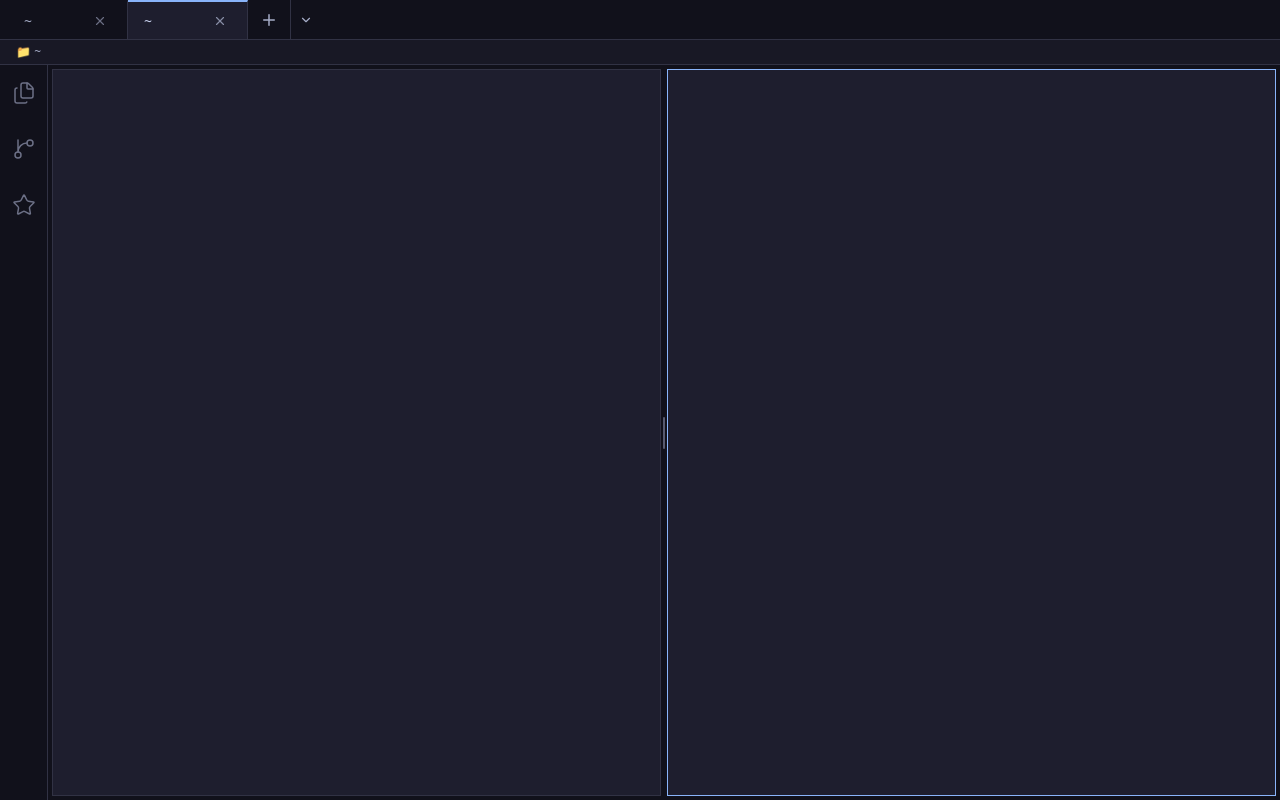
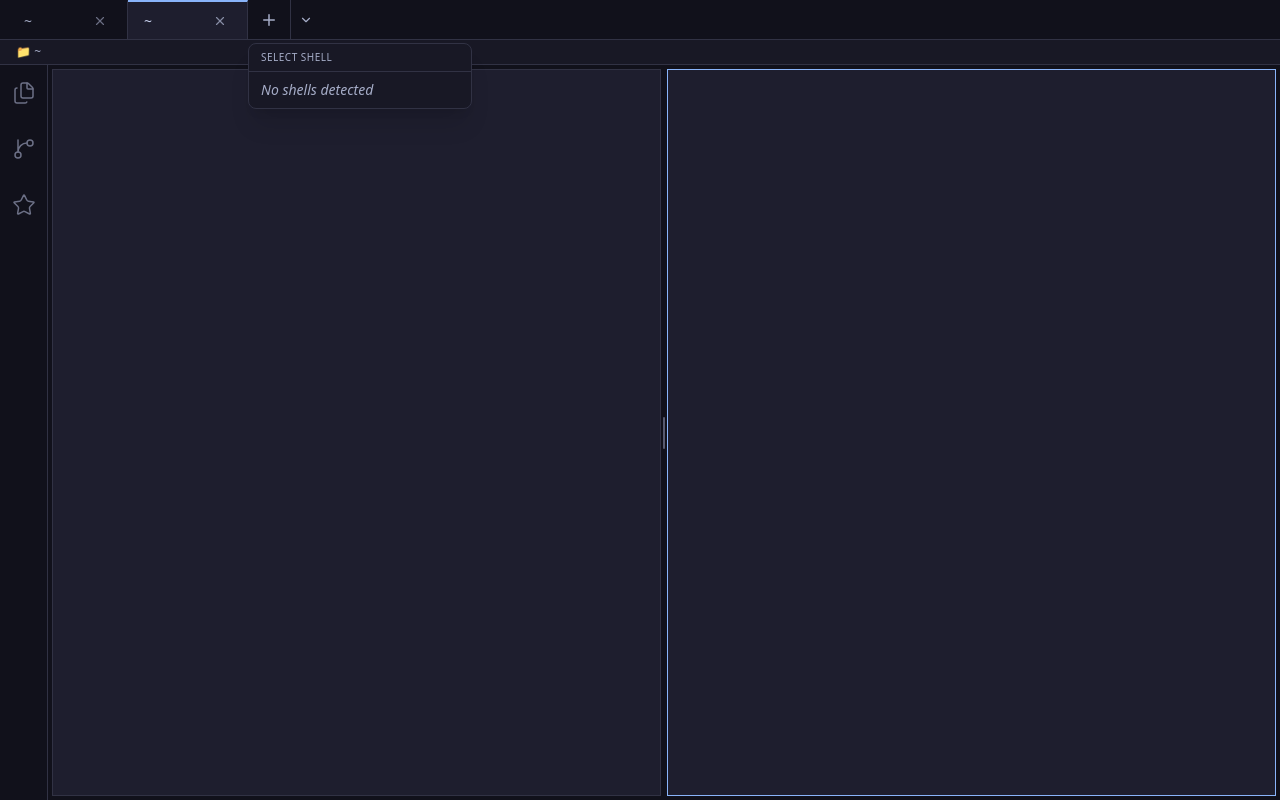
Before and after one commit to SelahattinSert/nexus-term, a React (Vite) app in the folder client/: page / in a window 1280 px wide. Both pictures are taken after a click on the button 305 px from the left and 19 px from the top of the page. Built offline with nearby package versions, Linux system fonts and the light colour scheme.

Commit message:
fix: refactor terminal layout, remove floating terminals, and fix state bugs

```diff
--- a/client/package.json
+++ b/client/package.json
@@ -20,7 +20,6 @@
     "react": "^19.2.4",
     "react-dom": "^19.2.4",
     "react-resizable-panels": "^4.10.0",
-    "react-rnd": "^10.5.3",
     "sonner": "^2.0.7",
     "zustand": "^5.0.12"
   },
--- a/client/src/components/NexusTerm.jsx
+++ b/client/src/components/NexusTerm.jsx
@@ -110,7 +110,7 @@ export default function NexusTerm({ sessionId }) {
     // We do initialization asynchronously
     const initConnection = async () => {
       try {
-        const shellPath = useStore.getState().paneShells[sessionId];
+        const shellPath = useStore.getState().paneShells?.[sessionId];
         await fetch(`/api/terminals?token=${token}`, {
           method: 'POST',
           headers: { 'Content-Type': 'application/json' },
--- a/client/src/components/TabBar.jsx
+++ b/client/src/components/TabBar.jsx
@@ -1,11 +1,12 @@
-import React, { useState, useEffect } from 'react';
+import React, { useState, useEffect, useRef } from 'react';
 import { useStore } from '../store';
-import { Plus, X, Sidebar, ChevronDown } from 'lucide-react';
+import { Plus, X, ChevronDown, Terminal } from 'lucide-react';
 
 export default function TabBar() {
   const { sessions, panes, focusedPane, setFocusedPane, createSession, removeSession, swapPane, addPane } = useStore();
   const [availableShells, setAvailableShells] = useState([]);
   const [isDropdownOpen, setIsDropdownOpen] = useState(false);
+  const dropdownRef = useRef(null);
 
   useEffect(() => {
     const token = new URLSearchParams(window.location.search).get('token');
@@ -17,17 +18,30 @@ export default function TabBar() {
       .catch(err => console.error("Failed to fetch shells", err));
   }, []);
 
+  // Close dropdown when clicking outside
+  useEffect(() => {
+    if (!isDropdownOpen) return;
+    const handleClickOutside = (e) => {
+      if (dropdownRef.current && !dropdownRef.current.contains(e.target)) {
+        setIsDropdownOpen(false);
+      }
+    };
+    document.addEventListener('mousedown', handleClickOutside);
+    return () => document.removeEventListener('mousedown', handleClickOutside);
+  }, [isDropdownOpen]);
+
   const handleTabClick = (session) => {
     const isVisible = panes.includes(session.id);
     if (isVisible) {
       setFocusedPane(session.id);
     } else {
-      // Tab Swapping Logic
+      // If grid is full (4 panes), swap the focused pane; otherwise add to grid
       const focusedIndex = panes.indexOf(focusedPane);
-      if (focusedIndex !== -1) {
+      if (panes.length >= 4 && focusedIndex !== -1) {
         swapPane(focusedIndex, session.id);
       } else if (panes.length < 4) {
         addPane(session.id);
+        setFocusedPane(session.id);
       } else {
         swapPane(0, session.id);
       }
@@ -35,7 +49,9 @@ export default function TabBar() {
   };
 
   return (
-    <div className="flex bg-ctp-crust h-10 items-center overflow-x-auto no-scrollbar border-b border-ctp-surface0 shrink-0 pl-2">
+    <div className="flex bg-ctp-crust h-10 items-center border-b border-ctp-surface0 shrink-0">
+      {/* Scrollable tab area - no flex-1, min-w-0 allows shrinking when many tabs exist */}
+      <div className="flex items-center h-full overflow-x-auto no-scrollbar pl-2 min-w-0">
         {sessions.map((session) => {
           const isVisible = panes.includes(session.id);
           const isFocused = focusedPane === session.id;
@@ -46,7 +62,7 @@ export default function TabBar() {
               key={session.id}
               onClick={() => handleTabClick(session)}
               className={`
-              flex items-center h-full px-4 gap-2 border-r border-ctp-surface0 cursor-pointer min-w-[120px] max-w-[200px] select-none
+                flex items-center h-full px-4 gap-2 border-r border-ctp-surface0 cursor-pointer min-w-[120px] max-w-[200px] select-none shrink-0
                 ${isFocused ? 'bg-ctp-base text-ctp-text border-t-2 border-t-ctp-blue' : 'text-ctp-subtext0 hover:bg-ctp-mantle border-t-2 border-t-transparent'}
               `}
             >
@@ -61,37 +77,49 @@ export default function TabBar() {
             </div>
           );
         })}
+      </div>
 
-      <div className="flex relative items-center h-full">
+      {/* Fixed action buttons - sits directly next to the last tab */}
+      <div className="flex items-center h-full shrink-0 relative" ref={dropdownRef}>
         <button
           onClick={() => createSession()}
-          className="h-full px-3 text-ctp-subtext0 hover:text-ctp-text hover:bg-ctp-mantle flex items-center justify-center"
+          className="h-full px-3 text-ctp-subtext0 hover:text-ctp-text hover:bg-ctp-mantle flex items-center justify-center border-r border-ctp-surface0"
           title="New Terminal"
         >
           <Plus size={18} />
         </button>
         <button
           onClick={() => setIsDropdownOpen(!isDropdownOpen)}
-          className="h-full px-2 text-ctp-subtext0 hover:text-ctp-text hover:bg-ctp-mantle flex items-center justify-center border-l border-ctp-surface0"
+          className="h-full px-2 text-ctp-subtext0 hover:text-ctp-text hover:bg-ctp-mantle flex items-center justify-center"
           title="Select Shell"
         >
           <ChevronDown size={14} />
         </button>
 
         {isDropdownOpen && (
-          <div className="absolute top-full right-0 mt-1 w-48 bg-ctp-mantle border border-ctp-surface0 rounded shadow-lg z-50">
-            {availableShells.map(shell => (
+          <div className="absolute top-full left-0 mt-1 w-56 bg-ctp-mantle border border-ctp-surface0 rounded-lg shadow-xl z-50 overflow-hidden">
+            <div className="px-3 py-1.5 text-[10px] uppercase tracking-wider text-ctp-subtext0 border-b border-ctp-surface0">
+              Select Shell
+            </div>
+            {availableShells.length > 0 ? (
+              availableShells.map(shell => (
                 <div
                   key={shell.path}
-                className="px-3 py-2 text-sm text-ctp-text hover:bg-ctp-surface0 cursor-pointer"
+                  className="px-3 py-2 text-sm text-ctp-text hover:bg-ctp-surface0 cursor-pointer flex items-center gap-2 transition-colors"
                   onClick={() => {
                     createSession({ shellPath: shell.path });
                     setIsDropdownOpen(false);
                   }}
                 >
-                {shell.name}
+                  <Terminal size={14} className="text-ctp-blue shrink-0" />
+                  <span>{shell.name}</span>
                 </div>
-            ))}
+              ))
+            ) : (
+              <div className="px-3 py-2 text-sm text-ctp-subtext0 italic">
+                No shells detected
+              </div>
+            )}
           </div>
         )}
       </div>
--- a/client/src/components/TerminalGrid.jsx
+++ b/client/src/components/TerminalGrid.jsx
@@ -3,7 +3,6 @@ import { useStore } from '../store';
 import NexusTerm from './NexusTerm';
 import ErrorOverlay from './ErrorOverlay';
 import { Panel, Group as PanelGroup, Separator as PanelResizeHandle } from 'react-resizable-panels';
-import { Rnd } from 'react-rnd';
 
 const TerminalWrapper = ({ paneId, focusedPane, setFocusedPane }) => (
   <div
@@ -27,46 +26,10 @@ const CustomResizeHandle = ({ direction }) => (
   </PanelResizeHandle>
 );
 
-const FloatingTerminal = ({ paneId, isMinimized, toggleMinimize, removePane }) => {
-    const { focusedPane, setFocusedPane } = useStore();
+export default function TerminalGrid() {
+  const { panes, focusedPane, setFocusedPane } = useStore();
 
-    if (isMinimized) return null; // Minimized rendering handled elsewhere
-
-    return (
-        <Rnd
-            default={{
-                x: 100, y: 100, width: 500, height: 350
-            }}
-            minWidth={300}
-            minHeight={200}
-            bounds="parent"
-            className="z-50 bg-ctp-crust border border-ctp-blue shadow-2xl rounded-lg overflow-hidden flex flex-col"
-            onMouseDownCapture={() => setFocusedPane(paneId)}
-            style={{ zIndex: focusedPane === paneId ? 51 : 50 }}
-            dragHandleClassName="floating-header"
-        >
-            <div className="floating-header bg-ctp-mantle p-1 flex justify-between items-center cursor-move border-b border-ctp-surface0">
-                <span className="text-xs text-ctp-text pl-2 truncate max-w-[250px]">Floating Term: {paneId}</span>
-                <div className="flex gap-2 pr-2">
-                    <button onClick={(e) => { e.stopPropagation(); toggleMinimize(paneId); }} className="text-ctp-overlay1 hover:text-ctp-text">-</button>
-                    <button onClick={(e) => { e.stopPropagation(); removePane(paneId); }} className="text-ctp-red hover:text-ctp-red-dark">x</button>
-                </div>
-            </div>
-            <div className="flex-1 relative">
-                <TerminalWrapper paneId={paneId} focusedPane={focusedPane} setFocusedPane={setFocusedPane} />
-            </div>
-        </Rnd>
-    );
-};
-
-export default function TerminalGrid() {
-  const { panes, minimizedPanes = [], toggleMinimize, removePane, focusedPane, setFocusedPane } = useStore();
-
-  const gridPanes = panes.slice(0, 4);
-  const floatingPanes = panes.slice(4);
-
-  const renderGrid = () => {
-      if (gridPanes.length === 0) {
+  if (panes.length === 0) {
     return (
       <div className="w-full h-full flex items-center justify-center text-ctp-subtext0">
         No active terminals. Create one from the tab bar!
@@ -75,25 +38,25 @@ export default function TerminalGrid() {
   }
 
   // 1 Pane
-      if (gridPanes.length === 1) {
+  if (panes.length === 1) {
     return (
       <div className="w-full h-full p-1 bg-ctp-crust">
-            <TerminalWrapper paneId={gridPanes[0]} focusedPane={focusedPane} setFocusedPane={setFocusedPane} />
+        <TerminalWrapper paneId={panes[0]} focusedPane={focusedPane} setFocusedPane={setFocusedPane} />
       </div>
     );
   }
 
   // 2 Panes
-      if (gridPanes.length === 2) {
+  if (panes.length === 2) {
     return (
       <div className="w-full h-full p-1 bg-ctp-crust">
         <PanelGroup orientation="horizontal">
           <Panel minSize={20}>
-                <TerminalWrapper paneId={gridPanes[0]} focusedPane={focusedPane} setFocusedPane={setFocusedPane} />
+            <TerminalWrapper paneId={panes[0]} focusedPane={focusedPane} setFocusedPane={setFocusedPane} />
           </Panel>
           <CustomResizeHandle direction="horizontal" />
           <Panel minSize={20}>
-                <TerminalWrapper paneId={gridPanes[1]} focusedPane={focusedPane} setFocusedPane={setFocusedPane} />
+            <TerminalWrapper paneId={panes[1]} focusedPane={focusedPane} setFocusedPane={setFocusedPane} />
           </Panel>
         </PanelGroup>
       </div>
@@ -101,22 +64,22 @@ export default function TerminalGrid() {
   }
 
   // 3 Panes
-      if (gridPanes.length === 3) {
+  if (panes.length === 3) {
     return (
       <div className="w-full h-full p-1 bg-ctp-crust">
         <PanelGroup orientation="horizontal">
           <Panel minSize={20}>
-                <TerminalWrapper paneId={gridPanes[0]} focusedPane={focusedPane} setFocusedPane={setFocusedPane} />
+            <TerminalWrapper paneId={panes[0]} focusedPane={focusedPane} setFocusedPane={setFocusedPane} />
           </Panel>
           <CustomResizeHandle direction="horizontal" />
           <Panel minSize={20}>
             <PanelGroup orientation="vertical">
               <Panel minSize={20}>
-                    <TerminalWrapper paneId={gridPanes[1]} focusedPane={focusedPane} setFocusedPane={setFocusedPane} />
+                <TerminalWrapper paneId={panes[1]} focusedPane={focusedPane} setFocusedPane={setFocusedPane} />
               </Panel>
               <CustomResizeHandle direction="vertical" />
               <Panel minSize={20}>
-                    <TerminalWrapper paneId={gridPanes[2]} focusedPane={focusedPane} setFocusedPane={setFocusedPane} />
+                <TerminalWrapper paneId={panes[2]} focusedPane={focusedPane} setFocusedPane={setFocusedPane} />
               </Panel>
             </PanelGroup>
           </Panel>
@@ -125,18 +88,18 @@ export default function TerminalGrid() {
     );
   }
 
-      // 4 Panes
+  // 4 Panes (max)
   return (
     <div className="w-full h-full p-1 bg-ctp-crust">
       <PanelGroup orientation="horizontal">
         <Panel minSize={20}>
           <PanelGroup orientation="vertical">
             <Panel minSize={20}>
-                  <TerminalWrapper paneId={gridPanes[0]} focusedPane={focusedPane} setFocusedPane={setFocusedPane} />
+              <TerminalWrapper paneId={panes[0]} focusedPane={focusedPane} setFocusedPane={setFocusedPane} />
             </Panel>
             <CustomResizeHandle direction="vertical" />
             <Panel minSize={20}>
-                  <TerminalWrapper paneId={gridPanes[2]} focusedPane={focusedPane} setFocusedPane={setFocusedPane} />
+              <TerminalWrapper paneId={panes[2]} focusedPane={focusedPane} setFocusedPane={setFocusedPane} />
             </Panel>
           </PanelGroup>
         </Panel>
@@ -144,50 +107,15 @@ export default function TerminalGrid() {
         <Panel minSize={20}>
           <PanelGroup orientation="vertical">
             <Panel minSize={20}>
-                  <TerminalWrapper paneId={gridPanes[1]} focusedPane={focusedPane} setFocusedPane={setFocusedPane} />
+              <TerminalWrapper paneId={panes[1]} focusedPane={focusedPane} setFocusedPane={setFocusedPane} />
             </Panel>
             <CustomResizeHandle direction="vertical" />
             <Panel minSize={20}>
-                  <TerminalWrapper paneId={gridPanes[3]} focusedPane={focusedPane} setFocusedPane={setFocusedPane} />
+              <TerminalWrapper paneId={panes[3]} focusedPane={focusedPane} setFocusedPane={setFocusedPane} />
             </Panel>
           </PanelGroup>
         </Panel>
       </PanelGroup>
     </div>
   );
-  };
-
-  return (
-    <div className="w-full h-full relative">
-
-      {renderGrid()}
-
-      {/* Render Floating Panes */}
-      {floatingPanes.map(paneId => (
-          <FloatingTerminal
-              key={paneId}
-              paneId={paneId}
-              isMinimized={minimizedPanes.includes(paneId)}
-              toggleMinimize={toggleMinimize}
-              removePane={removePane}
-          />
-      ))}
-
-      {/* Minimized Bar Overlay */}
-      {minimizedPanes.length > 0 && (
-          <div className="absolute bottom-4 left-1/2 transform -translate-x-1/2 bg-ctp-mantle border border-ctp-surface0 rounded-full px-4 py-2 flex gap-2 z-[60] shadow-lg">
-              {minimizedPanes.map(id => (
-                  <button
-                      key={id}
-                      onClick={() => toggleMinimize(id)}
-                      className="px-3 py-1 text-xs bg-ctp-surface0 hover:bg-ctp-surface1 text-ctp-text rounded-full truncate max-w-[150px]"
-                      title={id}
-                  >
-                      {id}
-                  </button>
-              ))}
-          </div>
-      )}
-    </div>
-  );
 }
--- a/client/src/store.js
+++ b/client/src/store.js
@@ -11,8 +11,8 @@ export const useStore = create(
       // Array of session IDs that are currently visible in the grid (max 4)
       panes: [],
 
-      // Array of pane IDs that are minimized
-      minimizedPanes: [],
+      // Shell path preferences per pane
+      paneShells: {},
 
       // The ID of the currently focused/active terminal pane
       focusedPane: null,
@@ -58,8 +58,8 @@ export const useStore = create(
 
         // Optional: save shell preference
         const newPaneShells = options.shellPath
-          ? { ...state.paneShells, [newId]: options.shellPath }
-          : state.paneShells;
+          ? { ...(state.paneShells || {}), [newId]: options.shellPath }
+          : (state.paneShells || {});
 
         return {
           sessions: [...state.sessions, newSession],
@@ -108,7 +108,7 @@ export const useStore = create(
 
       setFocusedPane: (id) => set({ focusedPane: id }),
 
-      // Add a background session to the visible grid
+      // Add a background session to the visible grid (max 4)
       addPane: (id) => set((state) => {
         if (state.panes.includes(id) || state.panes.length >= 4) return state;
         return {
@@ -120,30 +120,12 @@ export const useStore = create(
       // Remove a session from the visible grid (moves it to background)
       removePane: (id) => set((state) => {
         const newPanes = state.panes.filter((p) => p !== id);
-        const newMinimized = state.minimizedPanes.filter((p) => p !== id);
-
-        // Auto-snap logic: if a pane moves into the first 4 slots, ensure it's not minimized
-        const finalMinimized = newMinimized.filter(minId => {
-            const index = newPanes.indexOf(minId);
-            return index >= 4 || index === -1; // Keep minimized only if it's floating
-        });
-
         return {
           panes: newPanes,
-          minimizedPanes: finalMinimized,
           focusedPane: state.focusedPane === id
             ? (newPanes[newPanes.length - 1] || null)
             : state.focusedPane
         };
-      }),
-
-      toggleMinimize: (id) => set((state) => {
-          const isMinimized = state.minimizedPanes.includes(id);
-          if (isMinimized) {
-              return { minimizedPanes: state.minimizedPanes.filter(p => p !== id), focusedPane: id };
-          } else {
-              return { minimizedPanes: [...state.minimizedPanes, id] };
-          }
       }),
 
       // Swap a visible pane at a specific index with another session
@@ -190,6 +172,7 @@ export const useStore = create(
     }),
     {
       name: 'nexus-store', // unique name
+      version: 1, // Increment when store shape changes
       storage: createJSONStorage(() => localStorage), // use localStorage to persist snippets and tabs
       partialize: (state) => ({
         snippets: state.snippets,
@@ -199,7 +182,6 @@ export const useStore = create(
         sessions: state.sessions,
         panes: state.panes,
         focusedPane: state.focusedPane,
-        paneShells: state.paneShells
       }),
     }
   )
```
Also changed, not shown: 2 other files (tests, documents, lock files or other folders). Lines whose indentation alone changed are shown as unchanged.
